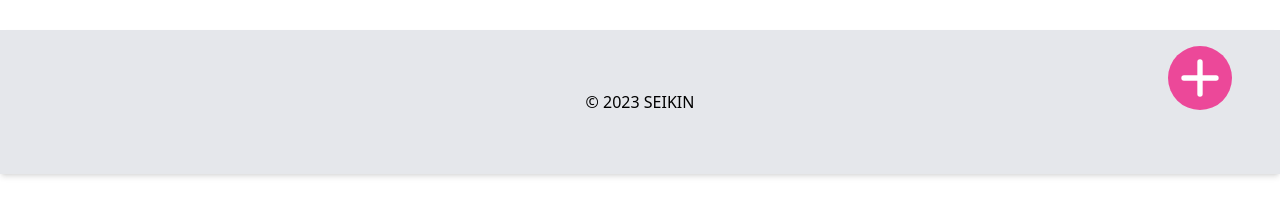
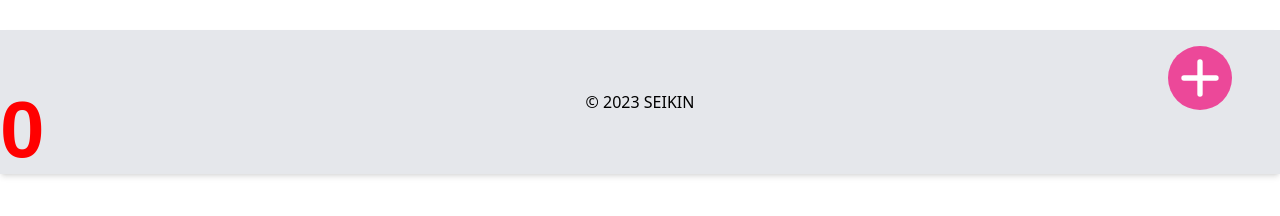
Before and after one commit to ytnd0928/gk_front, a Nuxt app: page / in a window 1280 px wide. Shown: the part 610-826 px from the top of the page. Built offline with nearby package versions, Linux system fonts and the light colour scheme.

Commit message:
[add]test observer

```diff
--- a/app.vue
+++ b/app.vue
@@ -9,7 +9,7 @@
     >
       <img
         class="w-[1512px] h-[500px] object-cover object-center"
-        src="/assets/css/images/hkb.jpg"
+        src="/assets/css/images/testttt.png"
         alt="Image 1"
       />
     </div>
--- a/components/index-main.vue
+++ b/components/index-main.vue
@@ -1,11 +1,11 @@
-import type { IndexUserPlus } from '#build/components';
-<!-- メインコンテンツ -->
 <template>
   <div class="grid grid-cols-5 gap-8 px-32 py-12 font-dotgothic font-bold">
+    <p class="stay">{{ displayedItemsCount }}</p>
     <div
       v-for="(item, index) in items"
       :key="index"
       class="flex flex-col items-center"
+      ref="observeItems"
     >
       <nuxt-link :to="item.id ? `/user/chekis/${item.id}` : '#'">
         <img
@@ -19,6 +19,20 @@ import type { IndexUserPlus } from '#build/components';
   </div>
   <IndexUserPlus @submit="addItem" />
 </template>
+
+<style>
+.stay {
+  grid-column: 1 / span 5;
+  text-align: center;
+  font-size: 5rem;
+  position: fixed;
+  bottom: 0;
+  left: 0;
+  /* right: 50%; */
+  color: red;
+}
+</style>
+
 <script>
 export default {
   name: "IndexMain",
@@ -29,24 +43,45 @@ export default {
         name: "",
         image: null,
       },
-      items: [], // 新しい配列
+      items: JSON.parse(localStorage.getItem("items")) || [],
+      displayedItemsCount: 0,
     };
   },
-  // methods, computed properties, etc...
   methods: {
-    // Other methods...
     addItem(item) {
       if (item && item.name && item.image) {
-        // Generate a unique ID for the new item
         const id = this.items.length + 1;
 
-        // Add the ID to the new item
         item.id = id;
 
-        // Add the new item to the items array
         this.items.push(item);
+        localStorage.setItem("items", JSON.stringify(this.items));
       }
     },
   },
+
+  mounted() {
+    this.$nextTick(() => {
+      const observer = new IntersectionObserver(
+        (entries, observer) => {
+          entries.forEach((entry) => {
+            if (entry.isIntersecting) {
+              this.displayedItemsCount++;
+              observer.unobserve(entry.target);
+            }
+          });
+        },
+        {
+          threshold: 1.0,
+        }
+      );
+
+      if (this.$refs.observeItems) {
+        this.$refs.observeItems.forEach((item) => {
+          observer.observe(item);
+        });
+      }
+    });
+  },
 };
 </script>
```
Also changed, not shown: assets/css/images/testttt.png (added).
